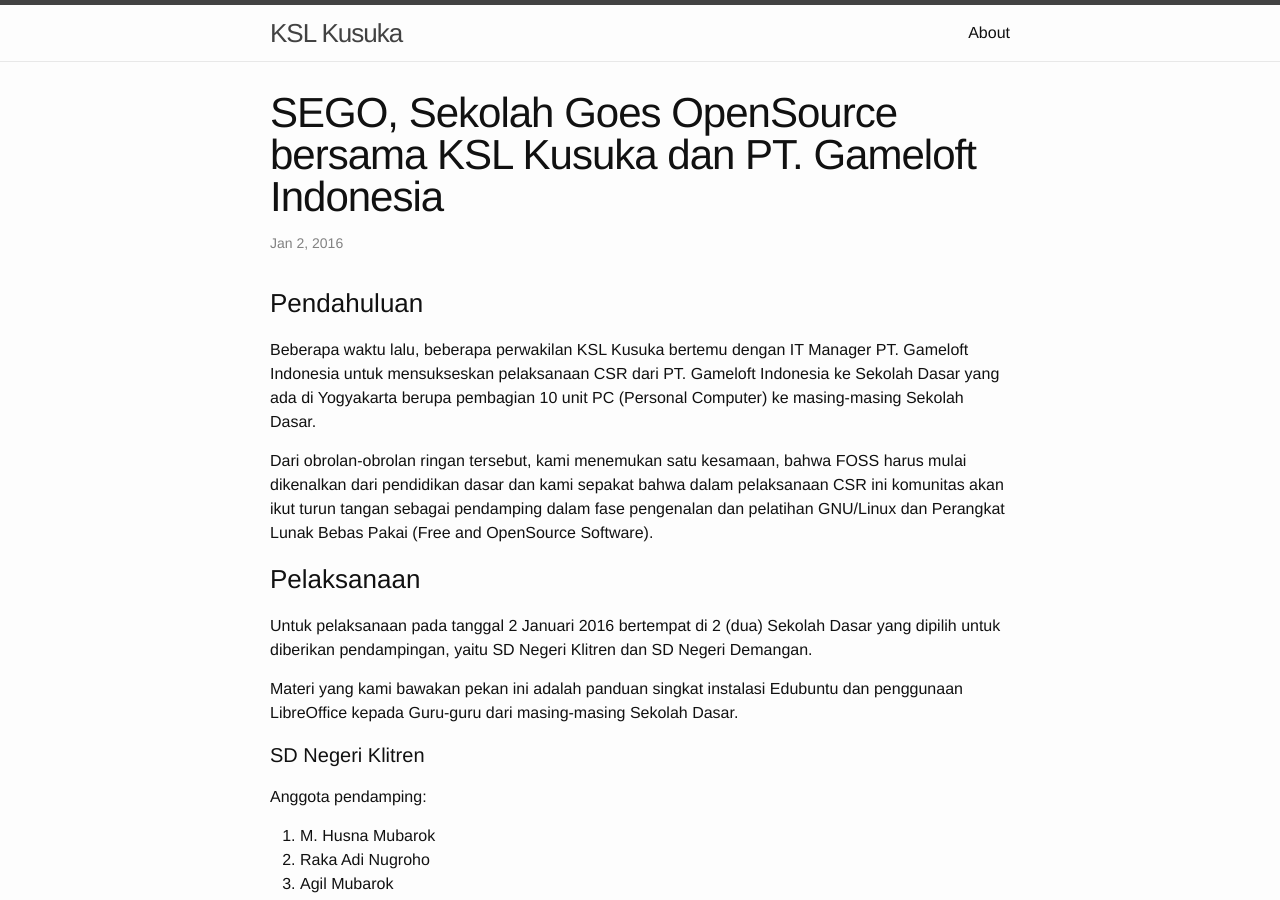
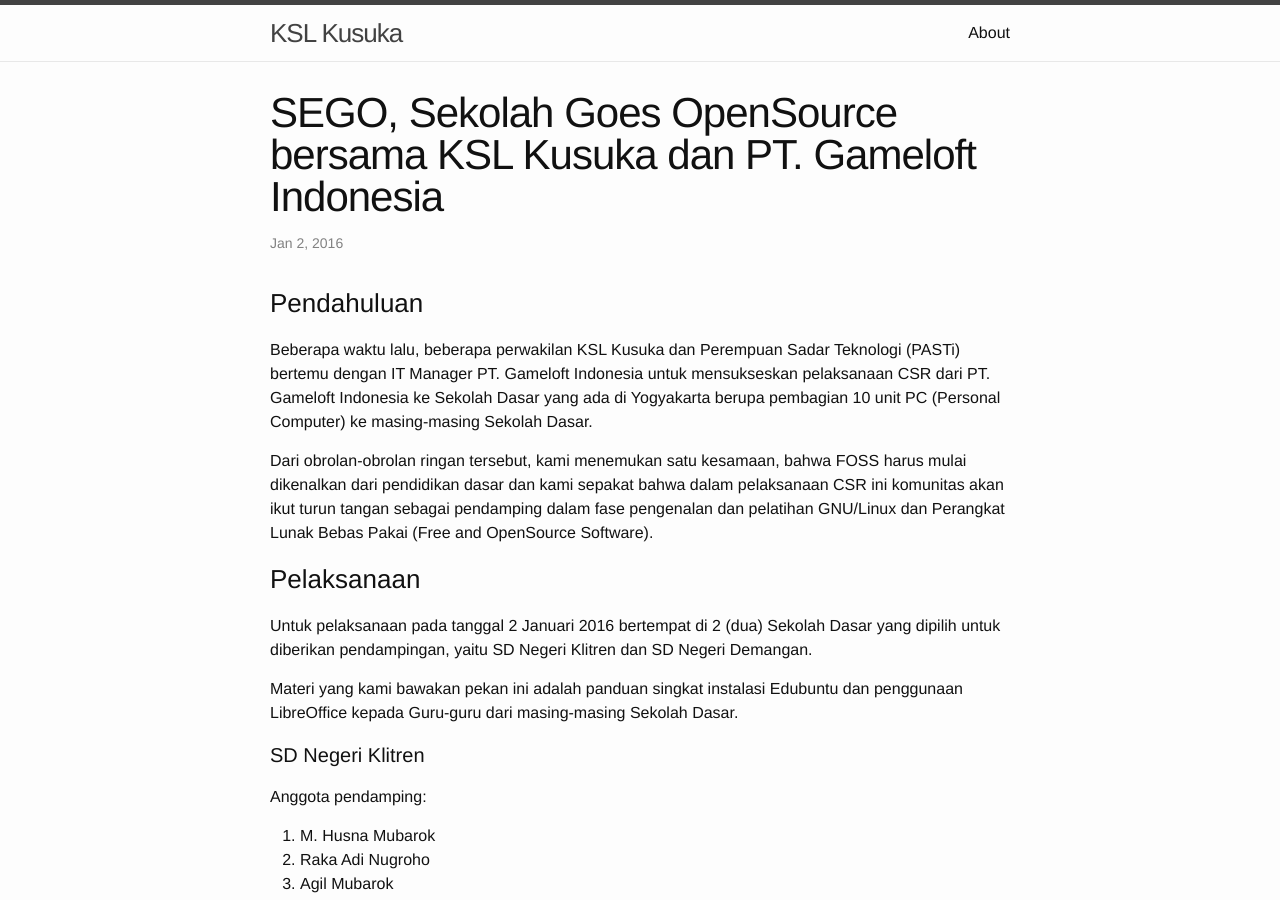
Before and after one commit to KSL-Kusuka/ksl-kusuka.github.io, a Jekyll site: the page built from _posts/2016-01-02-sego-sekolah-goes-opensource-bersama-gameloft-indonesia.markdown, in a window 1280 px wide and 900 px high. Built offline with Jekyll 4.4.1, drawn with Linux system fonts in a browser that asks for light colours; some of the changed text lies outside the part shown.

Commit message:
add PASTi

```diff
--- a/_posts/2016-01-02-sego-sekolah-goes-opensource-bersama-gameloft-indonesia.markdown
+++ b/_posts/2016-01-02-sego-sekolah-goes-opensource-bersama-gameloft-indonesia.markdown
@@ -6,7 +6,7 @@
 ---
 
 ### Pendahuluan
-Beberapa waktu lalu, beberapa perwakilan KSL Kusuka bertemu dengan IT Manager PT. Gameloft Indonesia untuk mensukseskan pelaksanaan CSR dari PT. Gameloft Indonesia ke Sekolah Dasar yang ada di Yogyakarta berupa pembagian 10 unit PC (Personal Computer) ke masing-masing Sekolah Dasar.
+Beberapa waktu lalu, beberapa perwakilan KSL Kusuka dan Perempuan Sadar Teknologi (PASTi) bertemu dengan IT Manager PT. Gameloft Indonesia untuk mensukseskan pelaksanaan CSR dari PT. Gameloft Indonesia ke Sekolah Dasar yang ada di Yogyakarta berupa pembagian 10 unit PC (Personal Computer) ke masing-masing Sekolah Dasar.
 
 Dari obrolan-obrolan ringan tersebut, kami menemukan satu kesamaan, bahwa FOSS harus mulai dikenalkan dari pendidikan dasar dan kami sepakat bahwa dalam pelaksanaan CSR ini komunitas akan ikut turun tangan sebagai pendamping dalam fase pengenalan dan pelatihan GNU/Linux dan Perangkat Lunak Bebas Pakai (Free and OpenSource Software).
 
@@ -31,7 +31,7 @@
 Anggota pendamping:
 
 1. Sendy Aditya Suryana
-2. Siska Iskandar
+2. Siska Iskandar (PASTi)
 3. Nur Rohman
 4. M. Hudalloh
 
```
